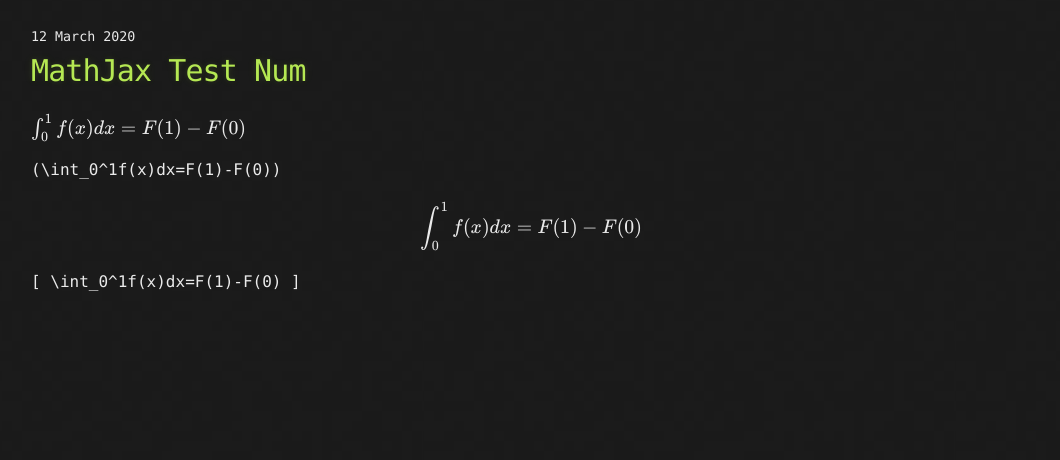
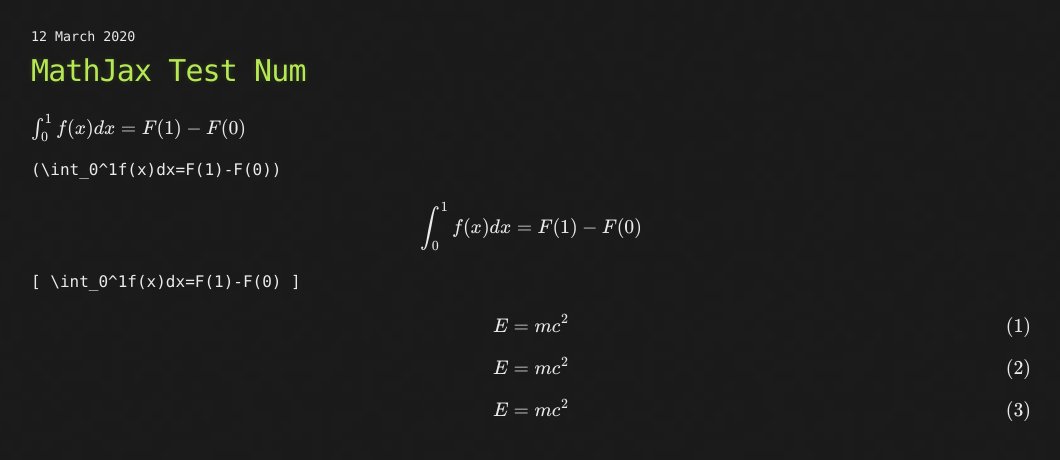
Before and after one commit to baitian752/baitian752.github.io, a Jekyll site: the page built from _posts/2020-03-12-mathjax-test-num.md, in a window 1280 px wide. Shown: the top 460 px of the page, without its empty margins (109-1169 px from the left). Built offline with Jekyll 4.4.1, drawn with Linux system fonts in a browser that asks for light colours; formulas are drawn with MathJax 3; the repository's description, which GitHub fills in, is left out.

Commit message:
first commit

```diff
--- a/_posts/2020-03-12-mathjax-test-num.md
+++ b/_posts/2020-03-12-mathjax-test-num.md
@@ -15,3 +15,15 @@
 \[
     \int_0^1f(x)dx=F(1)-F(0)
 \]
+
+\begin{equation}
+   E = mc^2
+\end{equation}
+
+\begin{equation}
+   E = mc^2
+\end{equation}
+
+\begin{equation}
+   E = mc^2
+\end{equation}
```
